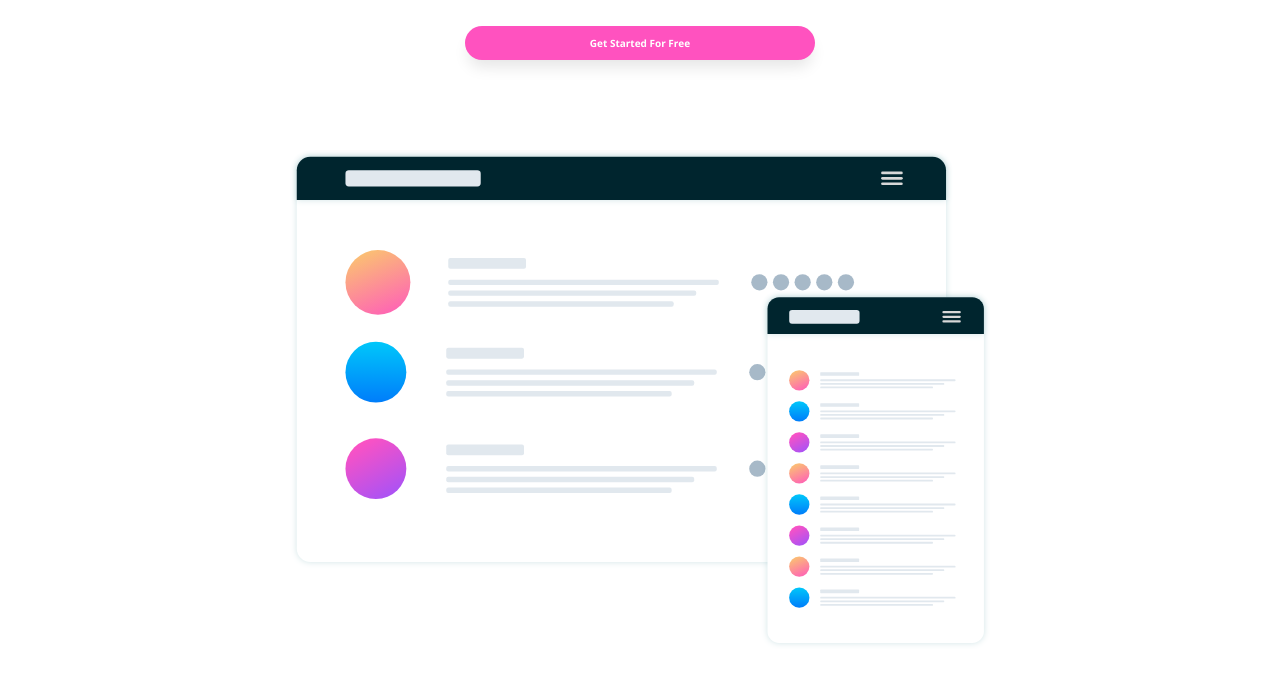
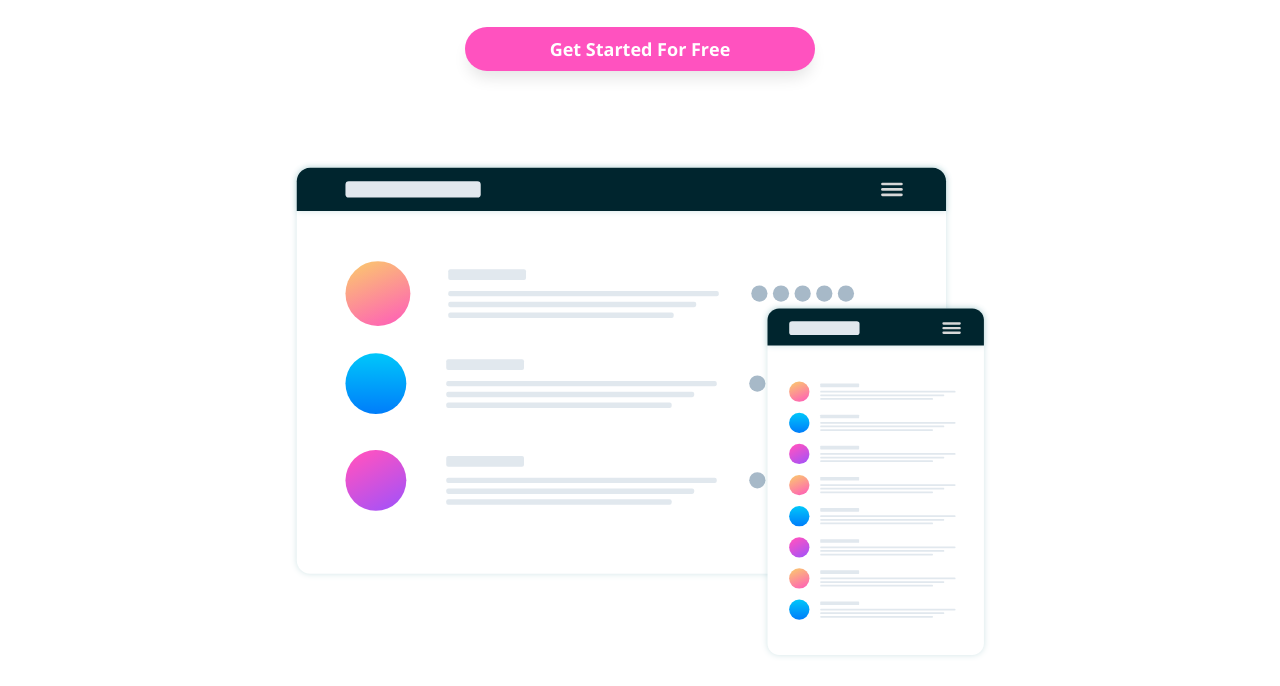
Before and after one commit to Juanalv1/Huddle-landing-page-with-curved-sections, a plain HTML site: page index.html in a window 1280 px wide. Shown: the part 337-1023 px from the top of the page. Drawn offline with nearby package versions, Linux system fonts and the light colour scheme.

Commit message:
second-commit

```diff
--- a/style.css
+++ b/style.css
@@ -14,7 +14,7 @@
   --fs-htitle: clamp(2rem, 5vw + 1rem, 3.4rem);
   --fs-title: clamp(2rem , 5vw + 1rem, 2.8rem);
   --fs-p: 1.6rem;
-
+  --fs-button: 1.8rem;
   --ln-htitle: 3.8rem;
   --ln-title: 4rem;
   --ln-p: 2.2rem
```
